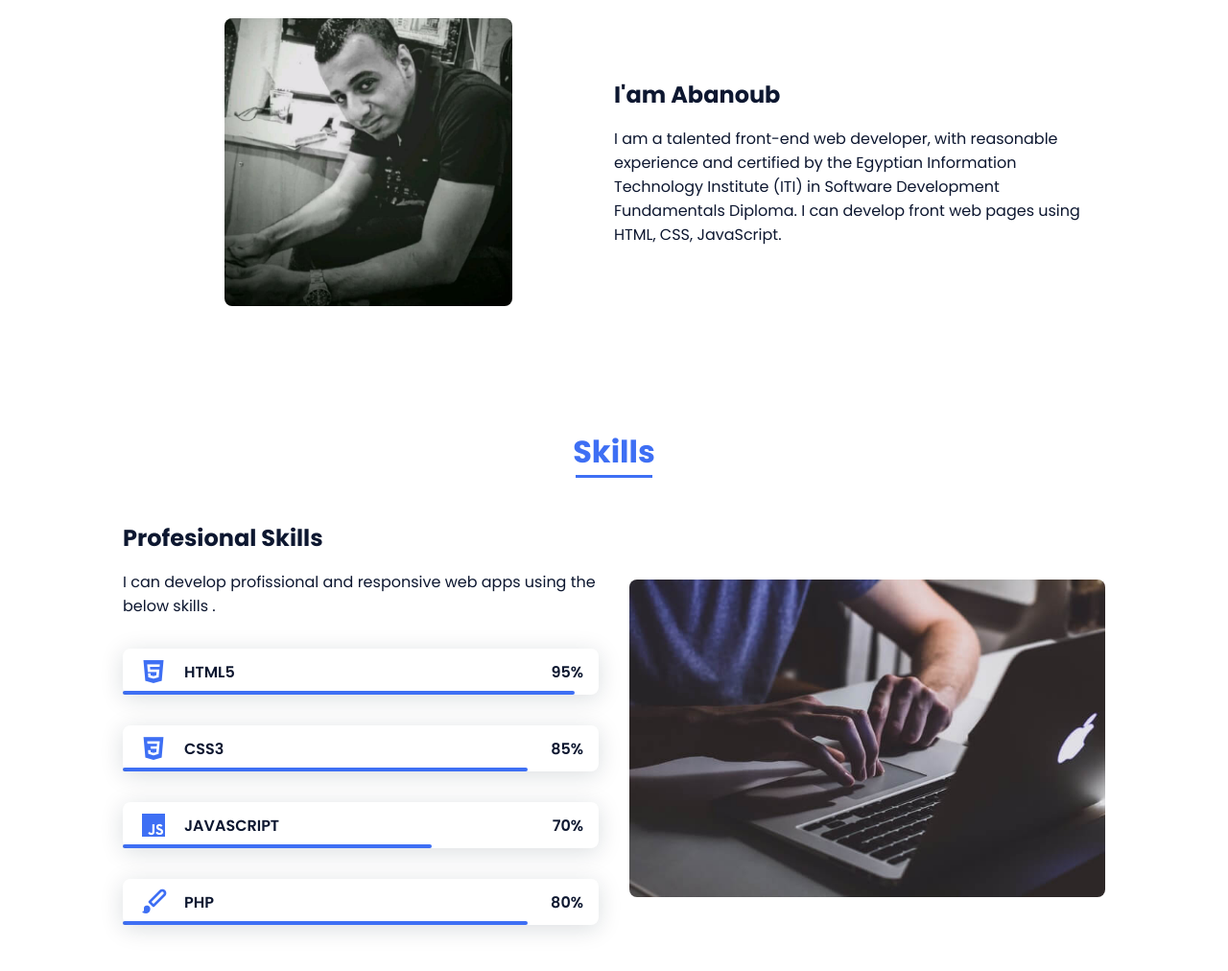
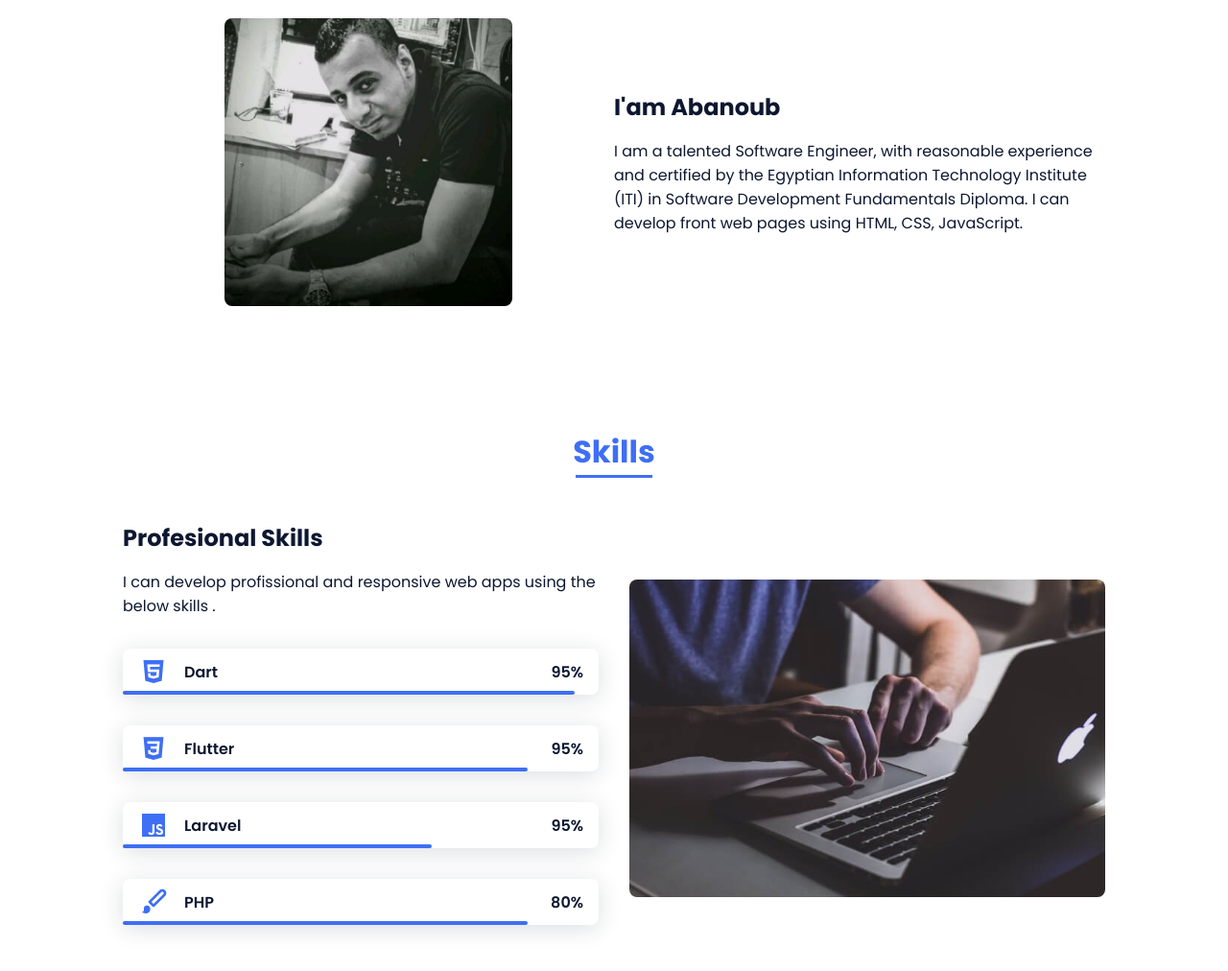
Before and after one commit to AbanoubSamuel/Abanoub, a plain HTML site: page index.html in a window 1280 px wide. Shown: the part 880-1892 px from the top of the page at 96% size. Drawn offline with nearby package versions, Linux system fonts and the light colour scheme.

Commit message:
updated skills

```diff
--- a/index.html
+++ b/index.html
@@ -41,7 +41,7 @@
     <!--===== HOME =====-->
     <section class="home bd-grid" id="home">
       <div class="home__data">
-        <h1 class="home__title">Hi,<br>I'am <span class="home__title-color">Abanoub</span><br> Mobile Developer</h1>
+        <h1 class="home__title">Hi,<br>I'am <span class="home__title-color">Abanoub</span><br>Mobile Developer</h1>
 
         <a href="#" class="button">Contact</a>
       </div>
@@ -79,7 +79,7 @@
 
         <div>
           <h2 class="about__subtitle">I'am Abanoub</h2>
-          <p class="about__text">I am a talented front-end web developer, with reasonable experience and certified by
+          <p class="about__text">I am a talented Software Engineer, with reasonable experience and certified by
             the Egyptian Information Technology Institute (ITI) in Software Development Fundamentals Diploma. I can
             develop front web pages using HTML, CSS, JavaScript.</p>
         </div>
@@ -97,7 +97,7 @@
           <div class="skills__data">
             <div class="skills__names">
               <i class='bx bxl-html5 skills__icon'></i>
-              <span class="skills__name">HTML5</span>
+              <span class="skills__name">Dart</span>
             </div>
             <div class="skills__bar skills__html">
 
@@ -109,25 +109,25 @@
           <div class="skills__data">
             <div class="skills__names">
               <i class='bx bxl-css3 skills__icon'></i>
-              <span class="skills__name">CSS3</span>
+              <span class="skills__name">Flutter</span>
             </div>
             <div class="skills__bar skills__css">
 
             </div>
             <div>
-              <span class="skills__percentage">85%</span>
+              <span class="skills__percentage">95%</span>
             </div>
           </div>
           <div class="skills__data">
             <div class="skills__names">
               <i class='bx bxl-javascript skills__icon'></i>
-              <span class="skills__name">JAVASCRIPT</span>
+              <span class="skills__name">Laravel</span>
             </div>
             <div class="skills__bar skills__js">
 
             </div>
             <div>
-              <span class="skills__percentage">70%</span>
+              <span class="skills__percentage">95%</span>
             </div>
           </div>
           <div class="skills__data">
```
